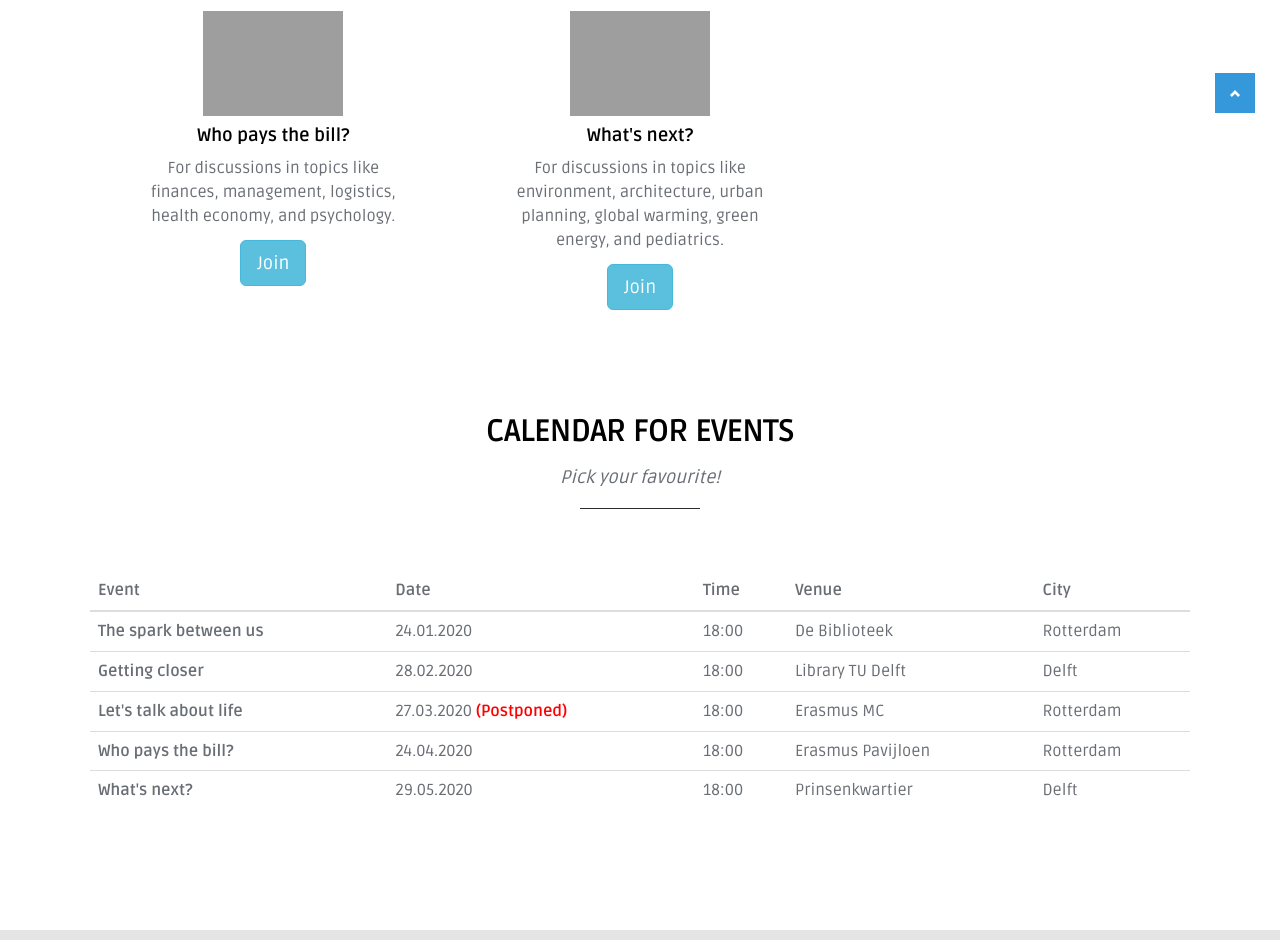
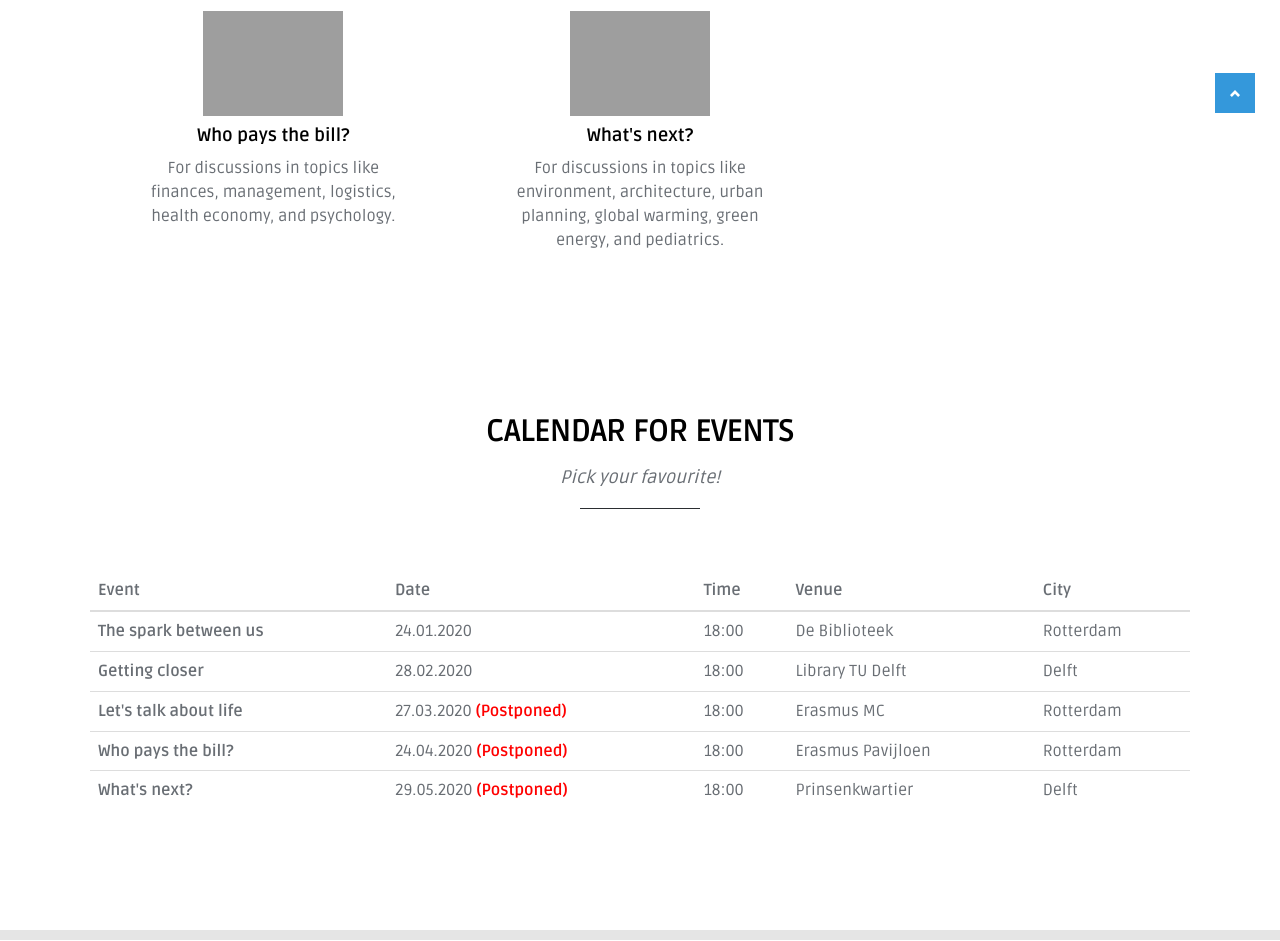
Before and after one commit to dmontielg/ilabu, a PHP site: page /events.php in a window 1280 px wide. Shown: the part 787-1728 px from the top of the page. Run offline with PHP 8.4, Linux system fonts and the light colour scheme; the visitor is signed in with stand-in values (Sample User, id 1); a stand-in replaces the project's code that opens the database connection; some libraries are stand-ins or nearby versions; grey boxes are pictures that could not be loaded.

Commit message:
update pospoted

```diff
--- a/events.php
+++ b/events.php
@@ -257,7 +257,9 @@ if( !empty($_SESSION) )
               </div>
               <h4>Who pays the bill?</h4>
               <p>For discussions in topics like <br> finances, management, logistics, health economy, and psychology.</p>
-              <?php if( !empty($_SESSION["email"]) ){echo '<button type="button" class="btn btn-info btn-lg" data-toggle="modal" data-target="#myModal">Join</button>';}?>
+              <?php
+              #if( !empty($_SESSION["email"]) ){echo '<button type="button" class="btn btn-info btn-lg" data-toggle="modal" data-target="#myModal">Join</button>';}
+              ?>
             </div>
         </div>
 
@@ -274,7 +276,9 @@ if( !empty($_SESSION) )
                   </div>
                 </div>
                 <h4>What's next?</h4>
-                <p>For discussions in topics like <br> environment, architecture, urban planning, global warming, green energy, and pediatrics.</p>                <?php if( !empty($_SESSION["email"]) ){echo '<button type="button" class="btn btn-info btn-lg" data-toggle="modal" data-target="#myModal">Join</button>';}?>
+                <p>For discussions in topics like <br> environment, architecture, urban planning, global warming, green energy, and pediatrics.</p>                <?php
+                #if( !empty($_SESSION["email"]) ){echo '<button type="button" class="btn btn-info btn-lg" data-toggle="modal" data-target="#myModal">Join</button>';}
+                ?>
               </div>
         </div>
 
@@ -301,7 +305,9 @@ if( !empty($_SESSION) )
 
               <div class="general-title text-center">
                     <center>
-                    <?php if( !empty($_SESSION["email"]) ){echo '<button type="button" class="btn btn-info btn-lg" data-toggle="modal" data-target="#myModal">JOIN TO AN EVENT!</button>';}?>
+                    <?php
+                    #if( !empty($_SESSION["email"]) ){echo '<button type="button" class="btn btn-info btn-lg" data-toggle="modal" data-target="#myModal">JOIN TO AN EVENT!</button>';}
+                    ?>
                     </center>
                 </div>
             </div>
@@ -319,7 +325,9 @@ if( !empty($_SESSION) )
                   </div>
               <div class="general-title text-center">
                     <center>
-                    <?php if( !empty($_SESSION["email"]) ){echo '<button type="button" class="btn btn-info btn-lg" data-toggle="modal" data-target="#myModal">JOIN TO AN EVENT!</button>';}?>
+                    <?php
+                    #if( !empty($_SESSION["email"]) ){echo '<button type="button" class="btn btn-info btn-lg" data-toggle="modal" data-target="#myModal">JOIN TO AN EVENT!</button>';}
+                    ?>
                     </center>
                 </div>
             </div>
@@ -337,7 +345,9 @@ if( !empty($_SESSION) )
                   </div>
               <div class="general-title text-center">
                     <center>
-                    <?php if( !empty($_SESSION["email"]) ){echo '<button type="button" class="btn btn-info btn-lg" data-toggle="modal" data-target="#myModal">JOIN THIS EVENT!</button>';}?>
+                    <?php
+                    #if( !empty($_SESSION["email"]) ){echo '<button type="button" class="btn btn-info btn-lg" data-toggle="modal" data-target="#myModal">JOIN THIS EVENT!</button>';}
+                    ?>
                     </center>
                 </div>
             </div>
@@ -355,7 +365,9 @@ if( !empty($_SESSION) )
                   </div>
               <div class="general-title text-center">
                     <center>
-                    <?php if( !empty($_SESSION["email"]) ){echo '<button type="button" class="btn btn-info btn-lg" data-toggle="modal" data-target="#myModal">JOIN THIS EVENT!</button>';}?>
+                    <?php
+                    #if( !empty($_SESSION["email"]) ){echo '<button type="button" class="btn btn-info btn-lg" data-toggle="modal" data-target="#myModal">JOIN THIS EVENT!</button>';}
+                    ?>
                     </center>
                 </div>
             </div>
@@ -374,7 +386,9 @@ if( !empty($_SESSION) )
                   </div>
                   <div class="general-title text-center">
                     <center>
-                    <?php if( !empty($_SESSION["email"]) ){echo '<button type="button" class="btn btn-info btn-lg" data-toggle="modal" data-target="#myModal">JOIN THIS EVENT!</button>';}?>
+                    <?php
+                    #if( !empty($_SESSION["email"]) ){echo '<button type="button" class="btn btn-info btn-lg" data-toggle="modal" data-target="#myModal">JOIN THIS EVENT!</button>';}
+                    ?>
                     </center>
                 </div>
             </div>
@@ -430,14 +444,14 @@ if( !empty($_SESSION) )
                     </tr>
                     <tr>
                       <th scope="row">Who pays the bill?</th>
-                      <td>24.04.2020</td>
+                      <td>24.04.2020 <strong style="color:red">(Postponed)</strong></td>
                       <td>18:00</td>
                       <td>Erasmus Pavijloen</td>
                       <td>Rotterdam</td>
                     </tr>
                     <tr>
                       <th scope="row">What's next?</th>
-                      <td>29.05.2020</td>
+                      <td>29.05.2020  <strong style="color:red">(Postponed)</strong></td>
                       <td>18:00</td>
                       <td>Prinsenkwartier</td>
                       <td>Delft</td>
--- a/library/Component.php
+++ b/library/Component.php
@@ -207,7 +207,7 @@ class Component{
                       <li><a href="#">Photos</a>
                       <ul class="dropdown">
                         <li><a href="spark_photos.php">The spark between us</a></li>
-                        <li><a href="closer_photos.php">Getting closer</a></li>
+                         <li><a href="closer_photos.php">Getting closer</a></li>
                       </ul>
                     </li>';
 
```
